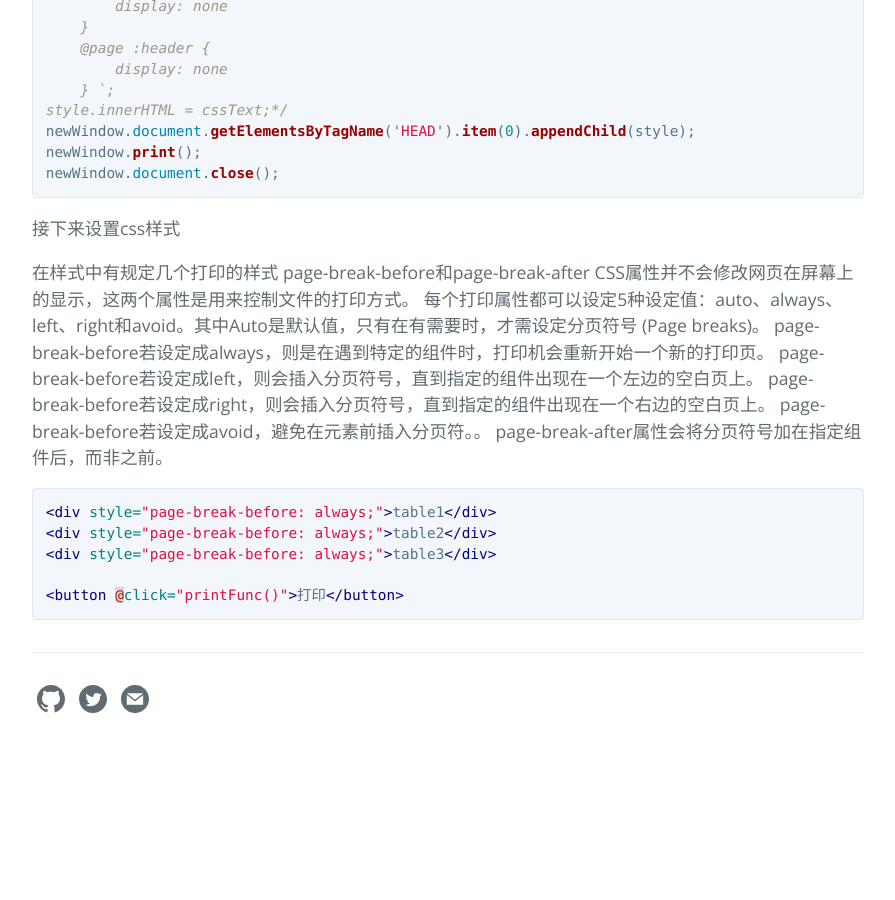
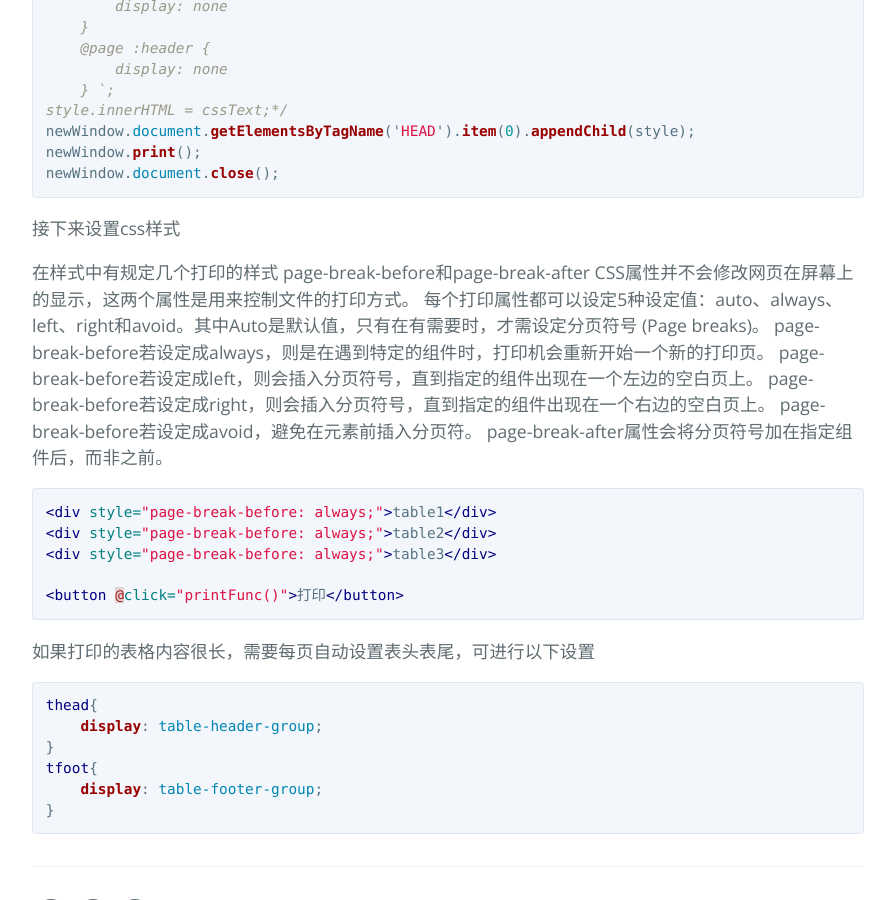
Before and after one commit to LizSeven/LizSeven.github.io, a Jekyll site: the page built from _posts/2020-11-25-js打印自动分页.md, in a window 1280 px wide and 900 px high, scrolled down 1031 px. Shown: the whole window, without its empty margins (192-1087 px from the left). Built offline with Jekyll 4.4.1, drawn with Linux system fonts in a browser that asks for light colours; before the commit the page ends 1798 px from its top, so only the background shows below that.

Commit message:
2020-11-24-vue编译自动更新packcage版本.md

````diff
--- a/_posts/2020-11-25-js打印自动分页.md
+++ b/_posts/2020-11-25-js打印自动分页.md
@@ -53,7 +53,7 @@ page-break-before和page-break-after CSS属性并不会修改网页在屏幕上
 page-break-before若设定成always，则是在遇到特定的组件时，打印机会重新开始一个新的打印页。
 page-break-before若设定成left，则会插入分页符号，直到指定的组件出现在一个左边的空白页上。
 page-break-before若设定成right，则会插入分页符号，直到指定的组件出现在一个右边的空白页上。
-page-break-before若设定成avoid，避免在元素前插入分页符。。
+page-break-before若设定成avoid，避免在元素前插入分页符。
 page-break-after属性会将分页符号加在指定组件后，而非之前。
 ```html
 <div style="page-break-before: always;">table1</div>
@@ -62,3 +62,13 @@ page-break-after属性会将分页符号加在指定组件后，而非之前。
 
 <button @click="printFunc()">打印</button>
 ```
+如果打印的表格内容很长，需要每页自动设置表头表尾，可进行以下设置
+
+```css
+thead{
+    display: table-header-group;
+}
+tfoot{
+    display: table-footer-group;
+}
+```
````
